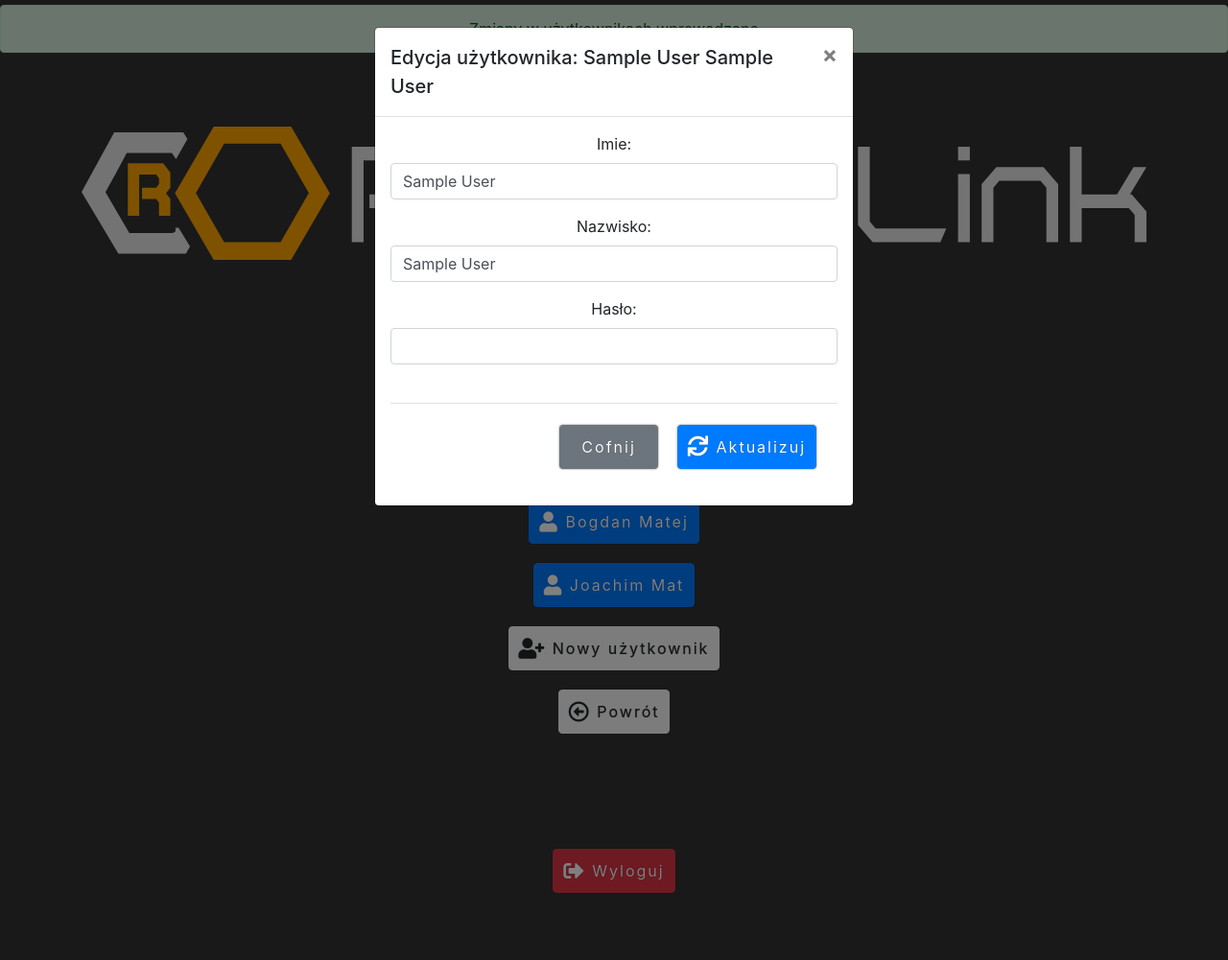
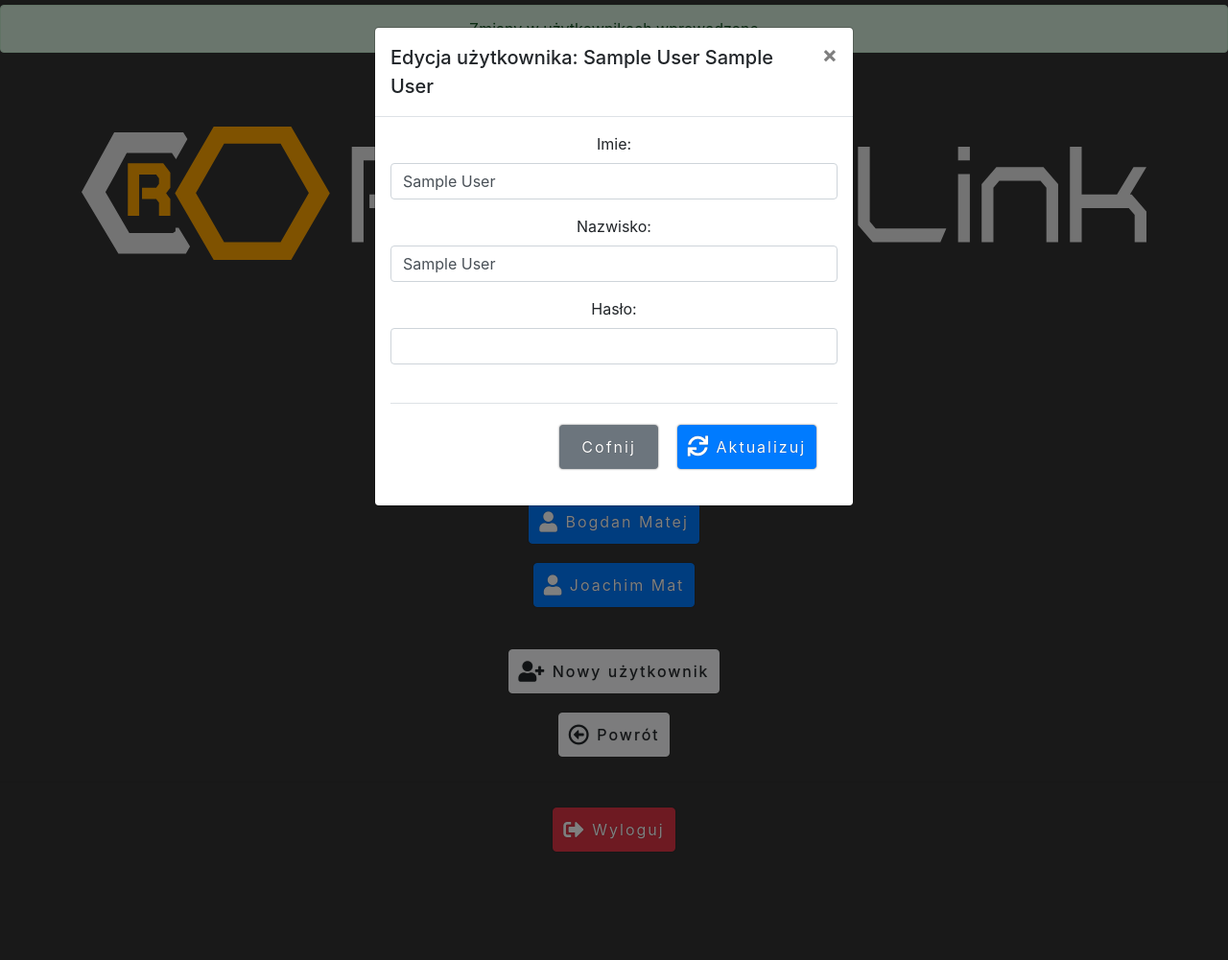
Before and after one commit to PrzemyslawTrabuc/RaportLink, a PHP site: page /users.php in a window 1280 px wide. Shown: the whole page at 96% size. Run offline with PHP 8.4, Linux system fonts and the light colour scheme; the visitor is signed in with stand-in values (Sample User, id 1); data comes from the database, SQL or seed files in the repository; some libraries are stand-ins or nearby versions.

Commit message:
CSS fixes

```diff
--- a/custom_css/custom_css.css
+++ b/custom_css/custom_css.css
@@ -122,7 +122,7 @@ align-content: center;
     background: #474747;
   }
 
-.event h1
+.event h2
 {
 text-align: center;
 }
--- a/scripts/add_event.js
+++ b/scripts/add_event.js
@@ -2,7 +2,7 @@ $(document).ready(function addEvent() {
   $("button[name='add_event']").click(function addEvent() {
    var text = document.getElementById("event").value;
    var time = document.getElementById("time").value;
-      var domElement = $('<div class="event"><h1><i class="far fa-clock"></i> '+time+'</h1><br>'+text+'</div><hr>');
+      var domElement = $('<div class="event"><h3><i class="far fa-clock"></i> '+time+'</h3><br>'+text+'</div><hr>');
       $("div[id='Raport_footer']").before(domElement);
       document.getElementById("time").value="";
       document.getElementById("event").value="";
--- a/scripts/add_photo.js
+++ b/scripts/add_photo.js
@@ -3,7 +3,7 @@ $(document).ready(function addPhoto() {
    var text_photo = document.getElementById("event_photo").value;
    var time_photo = document.getElementById("time_photo").value;
    var img = document.getElementById("imageResult").src;
-      var domElement = $('<div class="event"><h1><i class="far fa-clock"></i> '+time_photo+'</h1><br>'+text_photo+'</div><hr><div class="raport_img"><img src='+img+'><br></div>');
+      var domElement = $('<div class="event"><h3><i class="far fa-clock"></i> '+time_photo+'</h3><br>'+text_photo+'</div><div class="raport_img"><img src='+img+'><br></div><hr>');
       $("div[id='Raport_footer']").before(domElement);
       document.getElementById("time_photo").value="";
       document.getElementById("event_photo").value="";
--- a/users.php
+++ b/users.php
@@ -44,13 +44,15 @@ if($_SESSION['uname']=="")
                   echo "<button name='id' value=$id type='submit' class='btn btn-primary'><i class='fas fa-user fa-lg'></i> $name $surname</button><br>";
               }
           ?>
+          <br>
         </form>
         <button class="btn btn-light" data-toggle="modal" data-target="#newUser"><i class="fas fa-user-plus fa-lg"></i> Nowy użytkownik </button>
         <form action="scripts/redirect_to_signed_in.php" method="POST">
             <button type="submit" class="btn btn-light"><i class="far fa-arrow-alt-circle-left fa-lg"></i> Powrót</button>
         </form>
         <form action="scripts/logout.php">
-        <p style="margin-top: 100px;"></p><button type="submit" class="btn btn-danger"><i class="fas fa-sign-out-alt fa-lg"></i> Wyloguj</button></p>
+        <hr>
+        <button type="submit" class="btn btn-danger"><i class="fas fa-sign-out-alt fa-lg"></i> Wyloguj</button></p>
         </form>
        </div>
 
```
Also changed, not shown: raport_building.php (+5 -3 lines).
